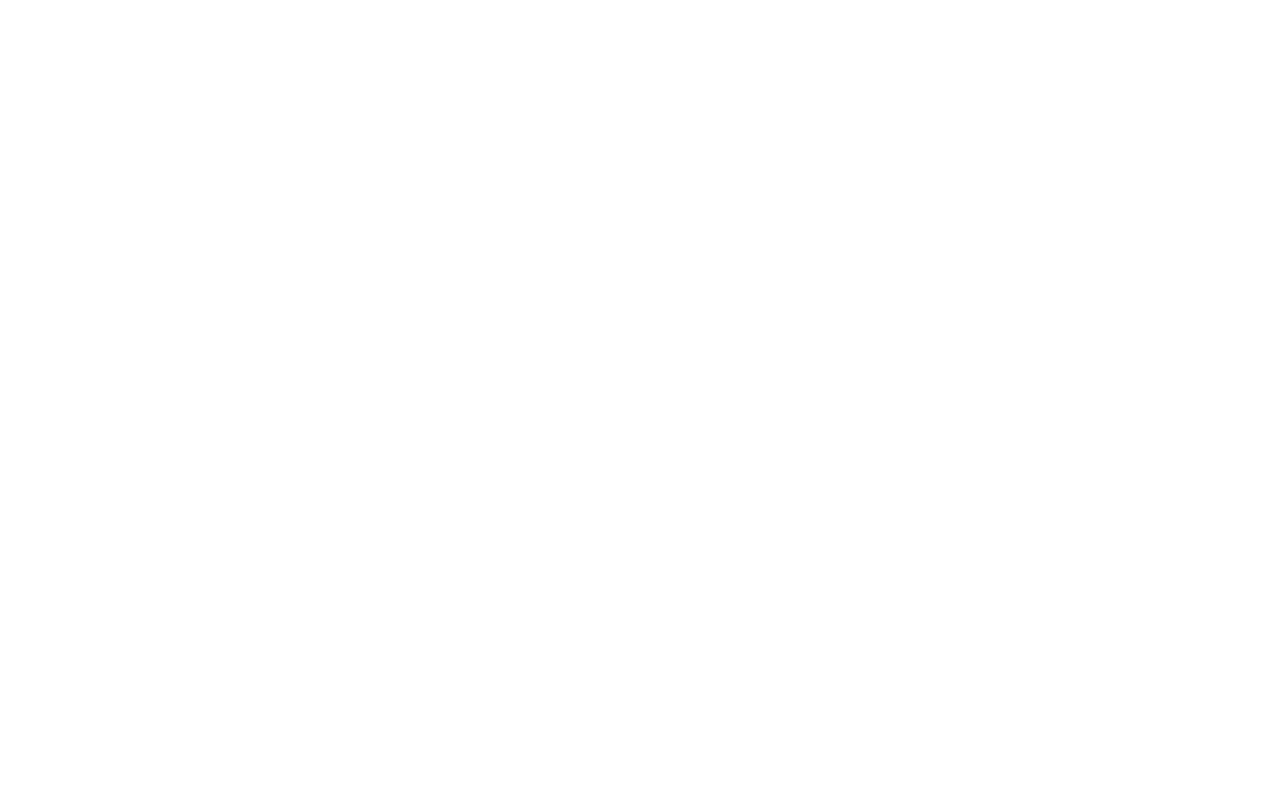
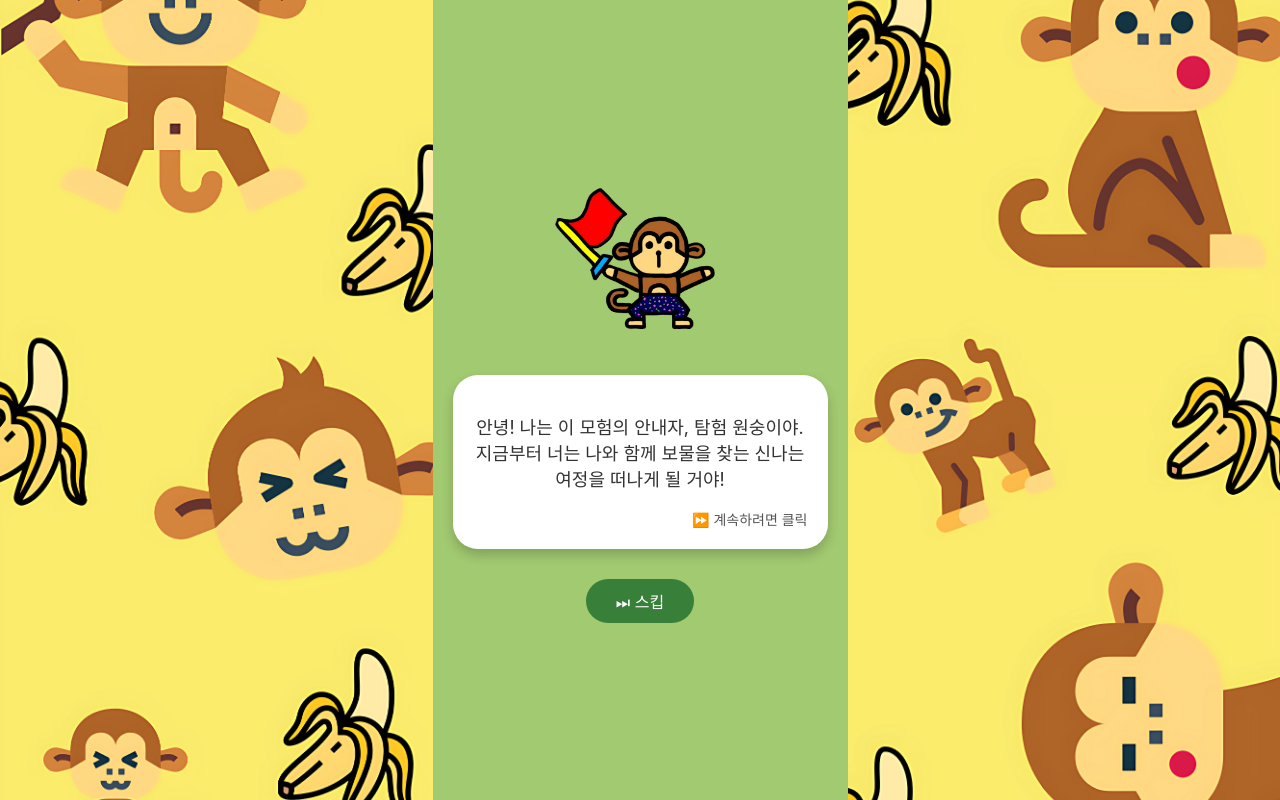
Before and after one commit to binary-is-honam-line/FE, a React (Create React App) app: page /story in a window 1280 px wide. Before the commit this address had no page. Built offline with nearby package versions, Linux system fonts and the light colour scheme; sample sign-in values are in the browser's storage.

Commit message:
feat: 스토리텔링 페이지 추가

```diff
--- a/src/App.jsx
+++ b/src/App.jsx
@@ -7,6 +7,7 @@
 import Signup from './Pages/Signup';
 
 import PrivateRoute from './Pages/PrivateRoute';
+import StoryTelling from './Pages/StoryTelling';
 import SelectMode from './Pages/SelectMode';
 import CreatorMode from './Pages/CreatorMode';
 import Search from './Pages/Search';
@@ -37,6 +38,7 @@
         <Route path="/signup" element={<Signup />} />
 
         {/* Private Routes */}
+        <Route path="/story" element={<PrivateRoute element={<StoryTelling />} />} />
         <Route path="/select" element={<PrivateRoute element={<SelectMode />} />} />
         <Route path="/creator" element={<PrivateRoute element={<CreatorMode />} />} />
         <Route path="/locationselector" element={<PrivateRoute element={<LocationSelector />} />} />
--- a/src/Pages/Login.jsx
+++ b/src/Pages/Login.jsx
@@ -170,7 +170,7 @@
 
             console.log('로그인 성공:', response.data.message); // 로그인 성공 메시지 출력
             console.log('로그인 성공한 이메일:', response.data.user); // 로그인 성공한 이메일 출력
-            navigate('/select'); // 로그인 성공 시 선택모드 페이지로 이동
+            navigate('/story'); // 로그인 성공 시 스토리텔링 페이지로 이동
         } catch (error) {
             console.error('로그인 실패:', error.response?.data || error.message); // 서버에서 반환된 에러 메시지 출력
             setErrorMessage(error.response?.data?.message || '로그인에 실패했습니다. 다시 시도해주세요.'); // 에러 메시지 설정
--- /dev/null
+++ b/src/Pages/StoryTelling.jsx
@@ -0,0 +1,171 @@
+import React, { useState } from 'react';
+import styled from 'styled-components';
+import { useNavigate } from 'react-router-dom';
+
+const StoryTelling = () => {
+  const navigate = useNavigate();
+  const [currentStep, setCurrentStep] = useState(0);
+
+  // 스토리텔링 대사 배열
+  const dialogues = [
+    "안녕! 나는 이 모험의 안내자, 탐험 원숭이야. 지금부터 너는 나와 함께 보물을 찾는 신나는 여정을 떠나게 될 거야!",
+    "이 게임에서는 두 가지 방법으로 모험을 즐길 수 있어. 직접 스테이지를 만들고 모험을 디자인할 수도 있고, 다른 탐험가들이 만든 퀘스트를 플레이할 수도 있어.",
+    "먼저 크리에이터 모드에서 너만의 모험을 만들어봐! 스테이지마다 깃발이 없는 원숭이 마커를 선택하고, 그곳에 보물을 숨길 수 있어. 너만의 퀘스트를 디자인해 다른 탐험가들에게 도전장을 내밀어봐!",
+    "또는 플레이어 모드에서 다른 탐험가들이 만든 퀘스트를 플레이할 수 있어. 각 스테이지에서 OX 퀴즈를 풀고 보물을 찾아내면, 찾은 보물로 마커가 바뀌게 돼. 모든 스테이지를 클리어하고, 별을 모아봐!",
+    "각 퀘스트를 완료할 때마다, 클리어한 스테이지 수에 따라 별을 받을 수 있어. 별이 많아질수록 너의 모험이 얼마나 대단했는지를 증명할 수 있지!",
+    "이제, 모험을 시작할 준비가 됐니? 크리에이터 모드로 새로운 모험을 디자인하거나, 플레이어 모드로 다른 탐험가들의 도전을 받아들여봐!"
+  ];
+
+  const handleNext = () => {
+    if (currentStep < dialogues.length - 1) {
+      setCurrentStep(currentStep + 1);
+    } else {
+      navigate('/select'); // 모든 스토리텔링이 끝나면 다음 화면으로 이동
+    }
+  };
+
+  const handleSkip = () => {
+    navigate('/select'); // 스킵하고 바로 /select로 이동
+  };
+
+  return (
+    <Container>
+      <BackgroundImageLeft />
+      <BackgroundImageRight />
+      <AppWrapper>
+        <ContentWrapper>
+          <MonkeyImage src={`${process.env.PUBLIC_URL}/monkeys.png`} alt="Monkey" />
+          <SpeechBubble onClick={handleNext}>
+            <Text>{dialogues[currentStep]}</Text>
+            <NextButton>⏩ 계속하려면 클릭</NextButton>
+          </SpeechBubble>
+          <SkipButton onClick={handleSkip}>⏭ 스킵</SkipButton>
+        </ContentWrapper>
+      </AppWrapper>
+    </Container>
+  );
+};
+
+// 스타일 컴포넌트
+const Container = styled.div`
+  display: flex;
+  justify-content: center;
+  align-items: center;
+  height: 100vh;
+  position: relative;
+  overflow: hidden;
+`;
+
+const BackgroundImageLeft = styled.div`
+  position: absolute;
+  top: 0;
+  left: 0;
+  width: calc(50% - 187.5px); /* 50%에서 AppWrapper의 절반을 뺀 값 */
+  height: 100%;
+  background-image: url('/left.png');
+  background-repeat: no-repeat;
+  background-size: cover;
+  background-position: left center;
+`;
+
+const BackgroundImageRight = styled.div`
+  position: absolute;
+  top: 0;
+  right: 0;
+  width: calc(50% - 187.5px); /* 50%에서 AppWrapper의 절반을 뺀 값 */
+  height: 100%;
+  background-image: url('/right.png');
+  background-repeat: no-repeat;
+  background-size: cover;
+  background-position: right center;
+`;
+
+const AppWrapper = styled.div`
+  width: 100%;
+  max-width: 375px;
+  height: 100vh;
+  background-color: #A2CA71;
+  padding: 20px;
+  display: flex;
+  flex-direction: column;
+  justify-content: center; /* 중앙 정렬 */
+  align-items: center;
+  position: relative;
+  z-index: 1;
+`;
+
+const ContentWrapper = styled.div`
+  display: flex;
+  flex-direction: column;
+  align-items: center;
+`;
+
+const MonkeyImage = styled.img`
+  width: 180px;
+  margin-bottom: 20px;
+  animation: bounce 2s infinite; /* 애니메이션 추가 */
+
+  @keyframes bounce {
+    0%, 20%, 50%, 80%, 100% {
+      transform: translateY(0);
+    }
+    40% {
+      transform: translateY(-20px);
+    }
+    60% {
+      transform: translateY(-10px);
+    }
+  }
+`;
+
+const SpeechBubble = styled.div`
+  background: #fff;
+  border-radius: 25px;
+  padding: 20px;
+  max-width: 350px;
+  box-shadow: 0 6px 12px rgba(0, 0, 0, 0.2);
+  position: relative;
+  cursor: pointer;
+  margin-top: 10px;
+
+  &:after {
+    content: '';
+    position: absolute;
+    bottom: -15px;
+    left: 50%;
+    transform: translateX(-50%);
+    border-width: 15px;
+    border-style: solid;
+    border-color: #fff transparent transparent transparent;
+  }
+`;
+
+const Text = styled.p`
+  font-size: 18px;
+  color: #333;
+  text-align: center;
+`;
+
+const NextButton = styled.div`
+  font-size: 14px;
+  color: #555;
+  text-align: right;
+  margin-top: 10px;
+`;
+
+const SkipButton = styled.button`
+  margin-top: 30px;
+  background-color: #387F39;
+  color: white;
+  padding: 10px 30px;
+  border: none;
+  border-radius: 30px;
+  cursor: pointer;
+  font-size: 16px;
+
+  &:hover {
+    color: black;
+  }
+`;
+
+export default StoryTelling;
```
